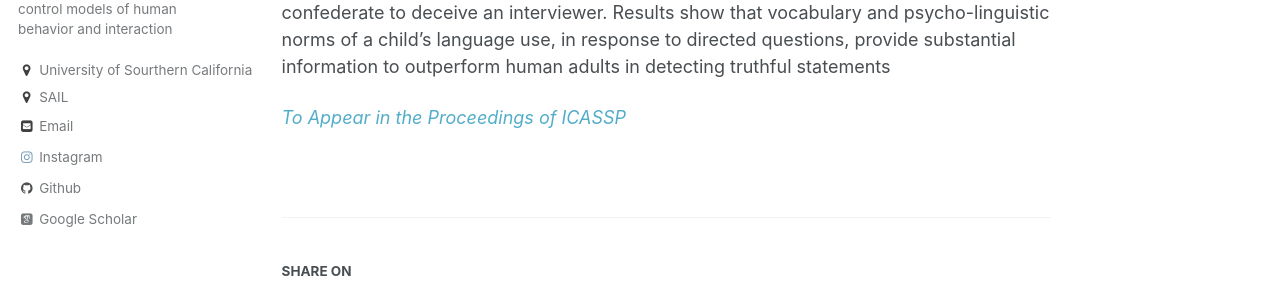
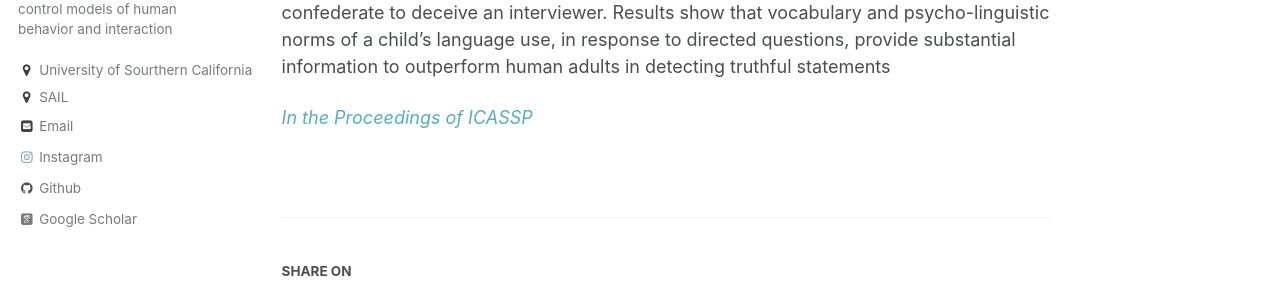
Before and after one commit to VArdulov/vardulov.github.io, a Jekyll site: the page built from _publications/2020-05-04-Identifying-Truthful-Language-In-Child-Interviews.md, in a window 1280 px wide and 1002 px high. Shown: the part 376-663 px from the top of the window. Built offline with Jekyll 4.4.1, drawn with Linux system fonts in a browser that asks for light colours; some web fonts are replaced; part of the change alters nothing that is shown.

Commit message:
updated post for publication

```diff
--- a/_publications/2020-05-04-Identifying-Truthful-Language-In-Child-Interviews.md
+++ b/_publications/2020-05-04-Identifying-Truthful-Language-In-Child-Interviews.md
@@ -5,9 +5,9 @@ permalink: /publication/2020-05-04-Identifying-Truthful-Language-in-Child-Interv
 excerpt: 'Building on existing approaches, we analyze how the vocabulary and emotional content of children's language use indicates truthfulness pointing to specific psycho-linguistic features that models correlate with truthfulness.'
 date: 2020-05-04
 venue: 'ICASSP 2020'
-paperurl: ''
-citation: ''
+paperurl: 'https://ieeexplore.ieee.org/abstract/document/9053386'
+citation: 'V. Ardulov, Z. Durante, S. Williams, T. Lyon and S. Narayanan, "Identifying Truthful Language in Child Interviews," ICASSP 2020 - 2020 IEEE International Conference on Acoustics, Speech and Signal Processing (ICASSP), Barcelona, Spain, 2020, pp. 8074-8078, doi: 10.1109/ICASSP40776.2020.9053386.'
 ---
 **Abstract**:When a child is suspected to be the victim or sole witness of a crime, the manner in which information is gathered from the child becomes critical. A child forensic interview is the guided conversation that a legal expert conducts to elicit reliable information from a child. To help substantiate child testimony, it is important to discern characteristics of truthful and deceptive behavior in these interviews. The work presented uses various machine learning algorithms to identify differences in the speech of children when they are lying or being truthful, particularly when they have been asked by a confederate to deceive an interviewer. Results show that vocabulary and psycho-linguistic norms of a child’s language use, in response to directed questions, provide substantial information to outperform human adults in detecting truthful statements
 
-[<i>To Appear in the Proceedings of ICASSP</i>]()
+[<i>In the Proceedings of ICASSP</i>](https://ieeexplore.ieee.org/abstract/document/9053386)
```
